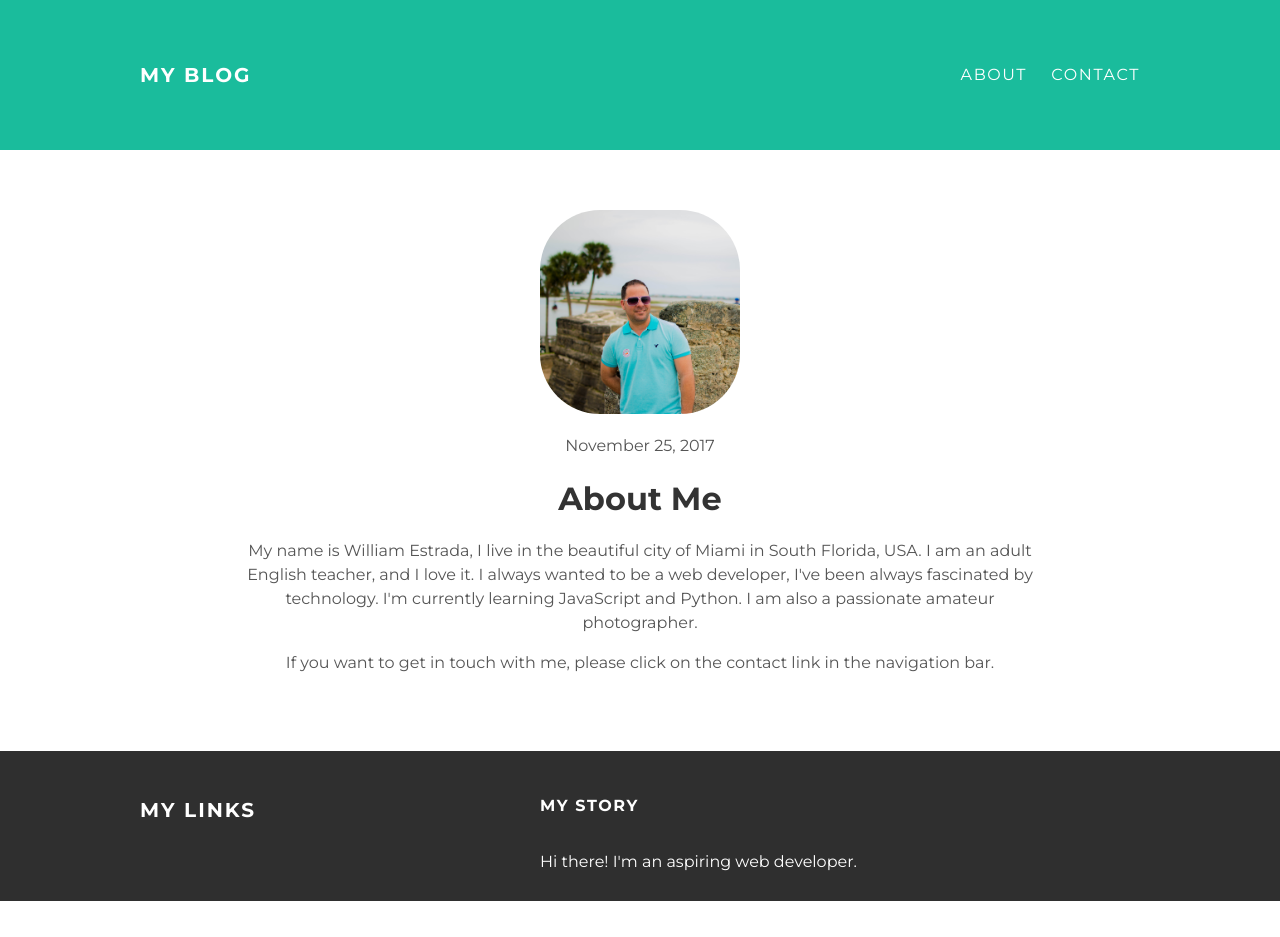
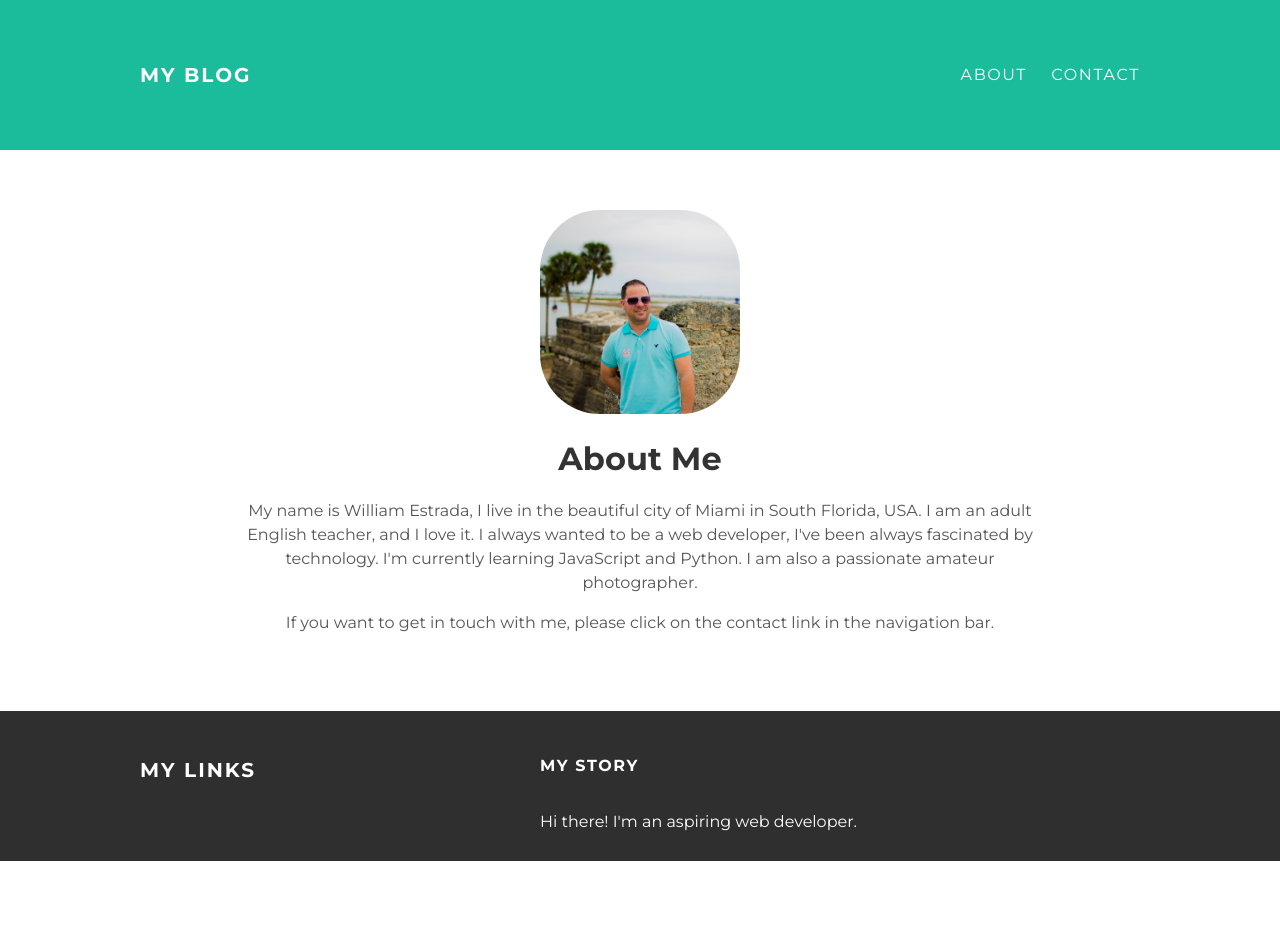
Before and after one commit to willyestrada81/willyestrada81.github.io, a plain HTML site: page about.html in a window 1280 px wide. After the commit the page ends 897 px from the top, so only its background shows below. Drawn offline with Linux system fonts and the light colour scheme.

Commit message:
Update about.html

```diff
--- a/about.html
+++ b/about.html
@@ -21,8 +21,7 @@
      <div class="about">
        <div class+"about-author">
          <img src="img/DSC_0231.jpg">
-       </div>
-       <p class="about-date">November 25, 2017</p>
+      </div>
        <h1 class="about-title">About Me</h1>
        <div class="about-content">
          <p> My name is William Estrada, I live in the beautiful city of Miami
```
